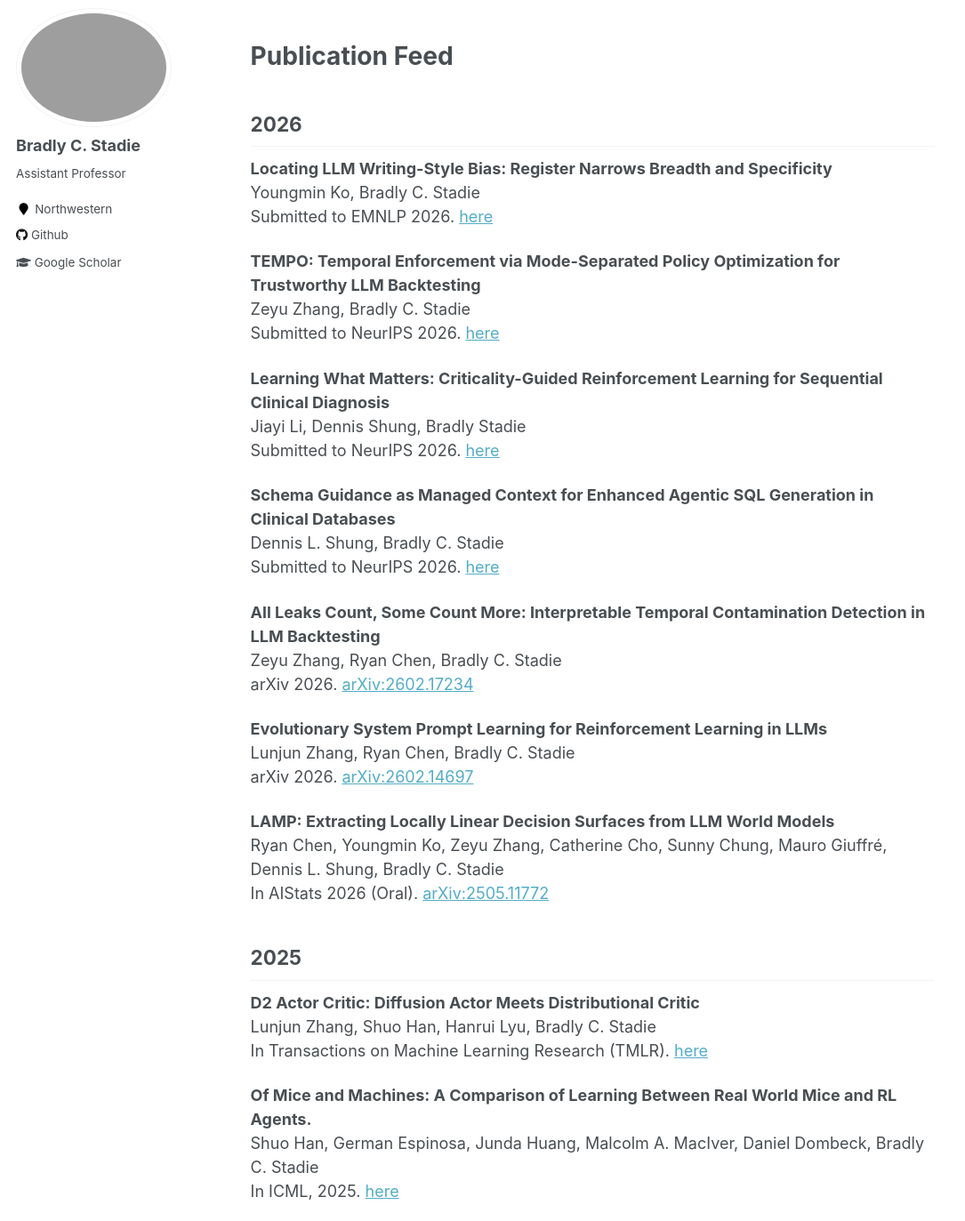
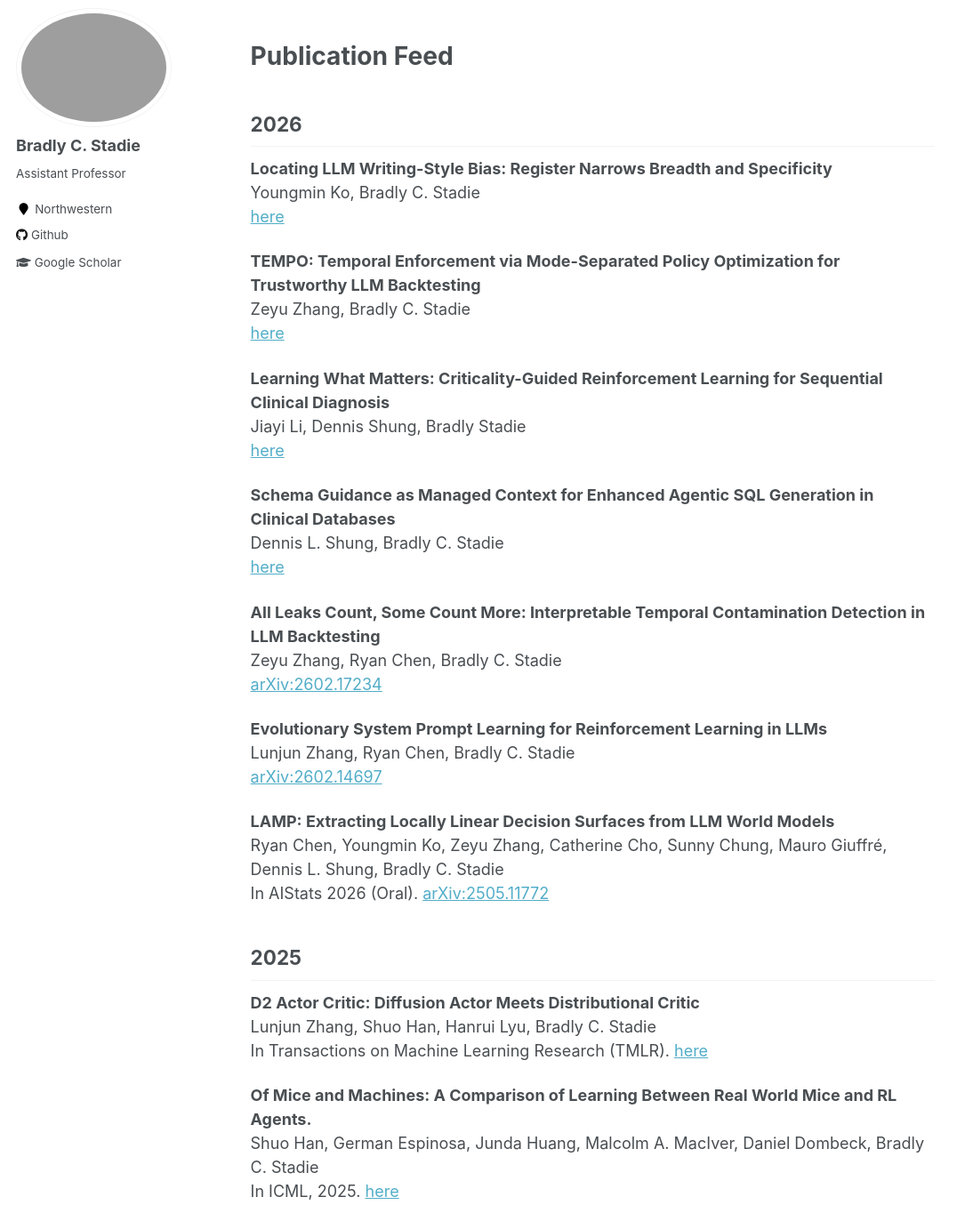
Before and after one commit to bstadie/bstadie.github.io, a Jekyll site: the page built from _pages/about.md, in a window 1280 px wide and 1400 px high, scrolled down 1385 px, cut to the strip 27-1400 px from the top of the window. Shown: the whole strip at 89% size, without its empty margins (0-1085 px from the left). Built offline with Jekyll 4.4.1, drawn with Linux system fonts in a browser that asks for light colours.

Commit message:
Update about.md

```diff
--- a/_pages/about.md
+++ b/_pages/about.md
@@ -73,27 +73,27 @@ I recently made a YouTube video about some of my research for a general audience
 
 **Locating LLM Writing-Style Bias: Register Narrows Breadth and Specificity**
 Youngmin Ko, Bradly C. Stadie
-Submitted to EMNLP 2026. [here](files/typos.pdf)
+[here](files/typos.pdf)
 
 **TEMPO: Temporal Enforcement via Mode-Separated Policy Optimization for Trustworthy LLM Backtesting**
 Zeyu Zhang, Bradly C. Stadie
-Submitted to NeurIPS 2026. [here](https://arxiv.org/html/2605.18843v1)
+[here](https://arxiv.org/html/2605.18843v1)
 
 **Learning What Matters: Criticality-Guided Reinforcement Learning for Sequential Clinical Diagnosis**
 Jiayi Li, Dennis Shung, Bradly Stadie
-Submitted to NeurIPS 2026. [here](files/simulator.pdf)
+[here](files/simulator.pdf)
 
 **Schema Guidance as Managed Context for Enhanced Agentic SQL Generation in Clinical Databases**
 Dennis L. Shung, Bradly C. Stadie
-Submitted to NeurIPS 2026. [here](files/maestro.pdf)
+[here](files/maestro.pdf)
 
 **All Leaks Count, Some Count More: Interpretable Temporal Contamination Detection in LLM Backtesting**
 Zeyu Zhang, Ryan Chen, Bradly C. Stadie
-arXiv 2026. [arXiv:2602.17234](https://arxiv.org/abs/2602.17234)
+[arXiv:2602.17234](https://arxiv.org/abs/2602.17234)
 
 **Evolutionary System Prompt Learning for Reinforcement Learning in LLMs**
 Lunjun Zhang, Ryan Chen, Bradly C. Stadie
-arXiv 2026. [arXiv:2602.14697](https://arxiv.org/abs/2602.14697)
+[arXiv:2602.14697](https://arxiv.org/abs/2602.14697)
 
 
 **LAMP: Extracting Locally Linear Decision Surfaces from LLM World Models**
```
